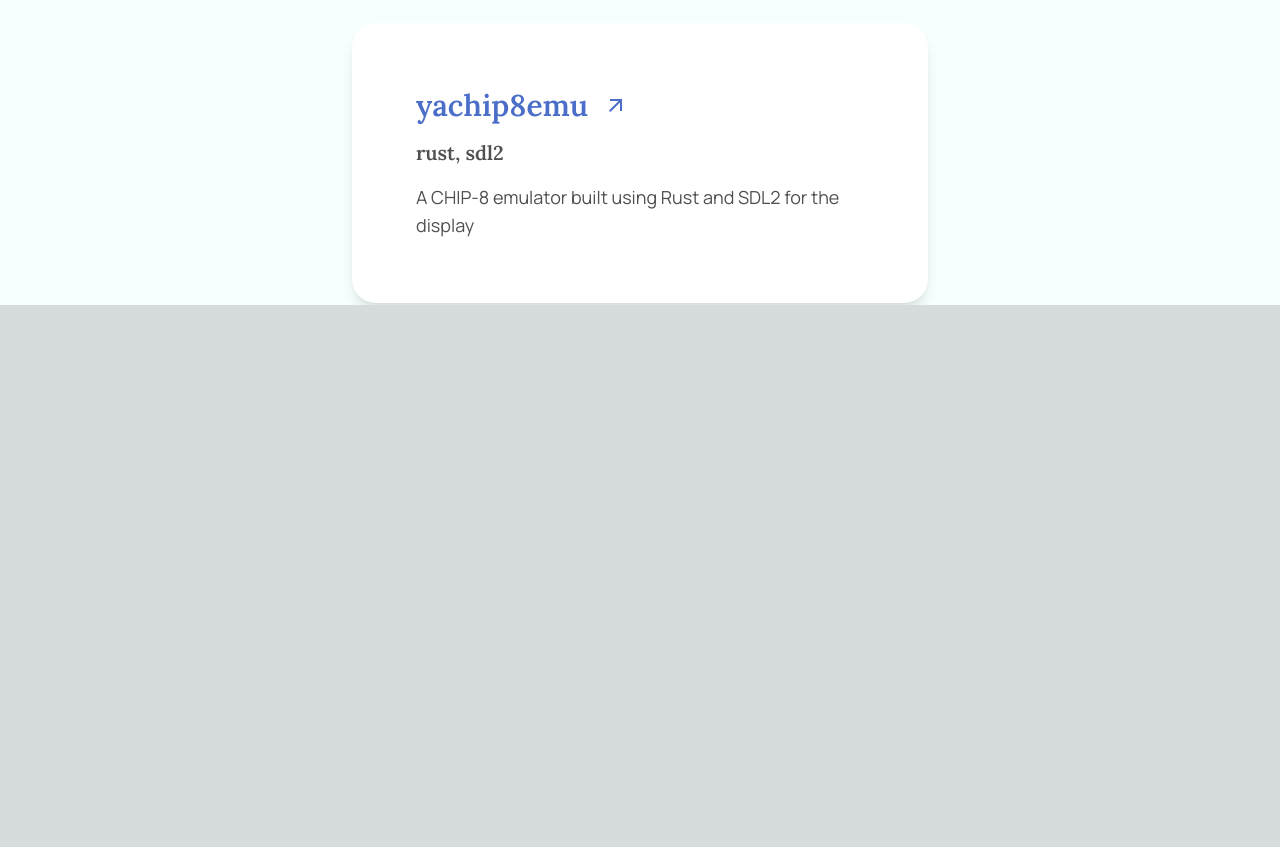
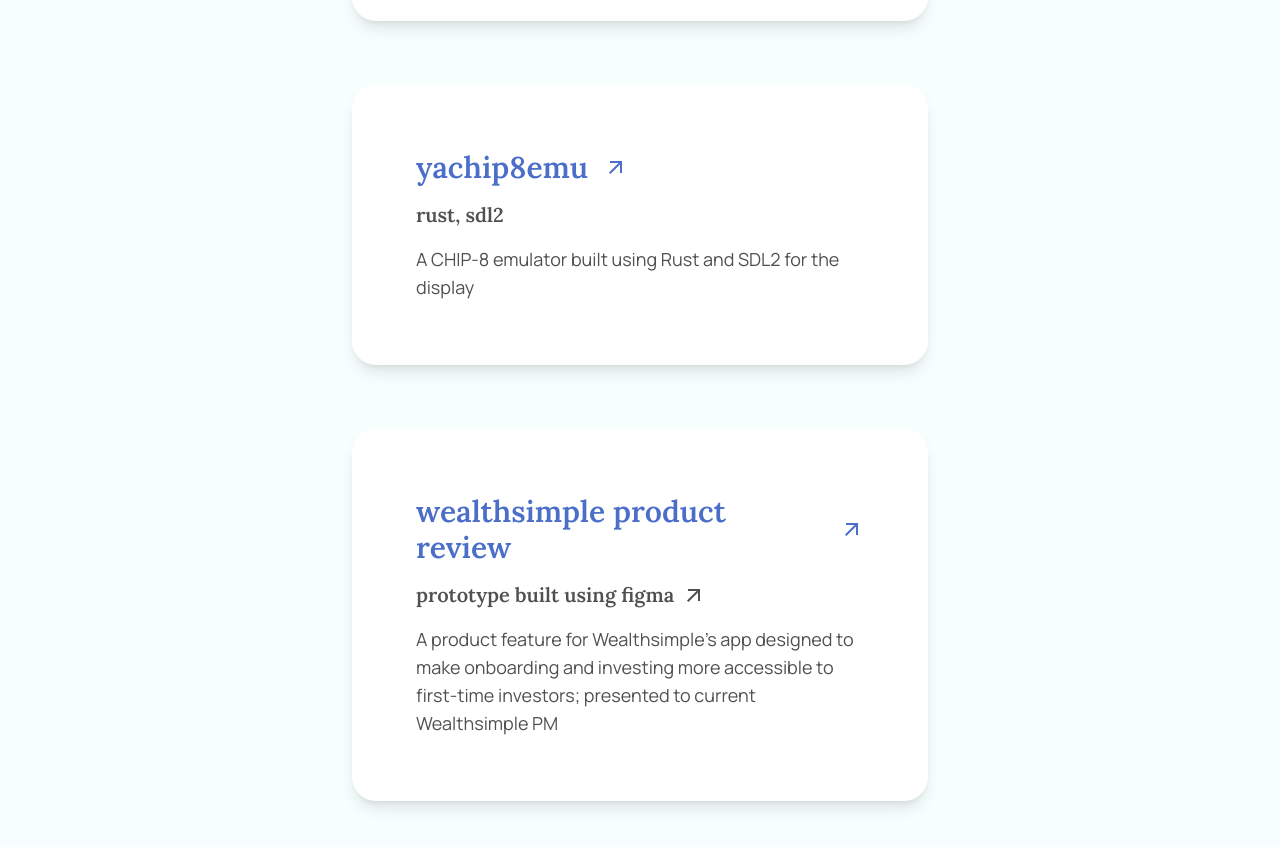
Before and after one commit to liuwllm/personal-site, a Next.js app: page /projects in a window 1280 px wide. Shown: the part 495-1342 px from the top of the page. Before the commit the page ends 800 px from the top, so only its background shows below. Built offline with nearby package versions, Linux system fonts and the light colour scheme.

Commit message:
Add new props for additional project

```diff
--- a/src/components/projects/card.tsx
+++ b/src/components/projects/card.tsx
@@ -7,9 +7,10 @@ interface CardProps {
     subtitle: string,
     body: string,
     link: string,
+    sublink?: string
 }
 
-export default function Card({ title, subtitle, body, link }: CardProps) {
+export default function Card({ title, subtitle, body, link, sublink }: CardProps) {
     return (
         <div className="flex flex-col gap-4 w-full bg-white rounded-3xl shadow-lg p-8 sm:p-16">
             <div className="flex flex-row gap-4 items-center text-3xl font-semibold text-borealis hover:text-borealis-lite hover:translate-x-2 transition ease-in-out">
@@ -20,11 +21,28 @@ export default function Card({ title, subtitle, body, link }: CardProps) {
                 </Link>
                 <ArrowOutwardIcon />
             </div>
-            <div className="text-xl font-semibold text-ink">
-                <h2 className={lora.className}>
-                    {subtitle}
-                </h2>
-            </div>
+
+                {
+                    sublink ?
+                    (
+                    <Link href={sublink}>
+                        <div className="flex flex-row items-center gap-2 text-xl font-semibold text-ink hover:text-borealis-lite hover:cursor-pointer hover:translate-x-2 transition ease-in-out">
+                            <h2 className={lora.className}>
+                                {subtitle}
+                            </h2>
+                            <ArrowOutwardIcon />
+                        </div>
+                    </Link>
+                    ) :
+                    (
+                    <div className="text-xl font-semibold text-ink">
+                        <h2 className={lora.className}>
+                            {subtitle}
+                        </h2>
+                    </div>
+                    )
+                }
+
             <p className="text-lg text-ink">
                 {body}
             </p>
--- a/src/pages/projects.tsx
+++ b/src/pages/projects.tsx
@@ -6,24 +6,31 @@ export default function Home() {
         title: "anishelf",
         subtitle: "next.js, flask, postgresql",
         body: "A full stack app that allows you to select specific anime episodes and automatically generates Japanese vocabulary flashcards to review using Anki or other SRS programs",
-        link: "https://github.com/liuwllm/anishelf"
+        link: "https://github.com/liuwllm/anishelf",
     }
 
     const yachip8emu = {
         title: "yachip8emu",
         subtitle: "rust, sdl2",
         body: "A CHIP-8 emulator built using Rust and SDL2 for the display",
-        link: "https://github.com/liuwllm/yachip8emu"
-
+        link: "https://github.com/liuwllm/yachip8emu",
     }
 
+    const wealthsimplepm = {
+        title: "wealthsimple product review",
+        subtitle: "prototype built using figma",
+        body: "A product feature for Wealthsimple's app designed to make onboarding and investing more accessible to first-time investors; presented to current Wealthsimple PM",
+        link: "https://www.figma.com/proto/gYIHTCqF8nPynU1Suxbbee/WPS---Wealthsimple?page-id=47%3A2&node-id=47-3&viewport=202%2C581%2C0.21&t=W9iAQuh5AznjTZEQ-1&scaling=contain",
+        sublink: "https://www.figma.com/proto/gYIHTCqF8nPynU1Suxbbee/WPS---Wealthsimple?page-id=61%3A111&node-id=159-3860&viewport=683%2C483%2C0.15&t=lkS7yV3fOlUT5li9-1&scaling=scale-down&content-scaling=fixed&starting-point-node-id=159%3A3860"
+    }
 
     return (
         <main className="flex flex-col min-h-screen w-full bg-ice 2xl:px-96 xl:px-72 lg:px-60 md:px-24 sm:px-12 px-12">
             <NavBar />
-            <div className="flex-grow flex flex-col justify-center gap-16 2xl:px-24 xl:px-16 lg:px-12 md:px-6 sm:px-2 px-0">
+            <div className="flex-grow flex flex-col justify-center gap-16 2xl:px-24 xl:px-16 lg:px-12 md:px-6 sm:px-2 px-0 py-16">
                 <Card title={anishelf.title} subtitle={anishelf.subtitle} body={anishelf.body} link={anishelf.link} />
                 <Card title={yachip8emu.title} subtitle={yachip8emu.subtitle} body={yachip8emu.body} link={yachip8emu.link} />
+                <Card title={wealthsimplepm.title} subtitle={wealthsimplepm.subtitle} body={wealthsimplepm.body} link={wealthsimplepm.link} sublink={wealthsimplepm.sublink}/>
             </div>
         </main>
     );
```
